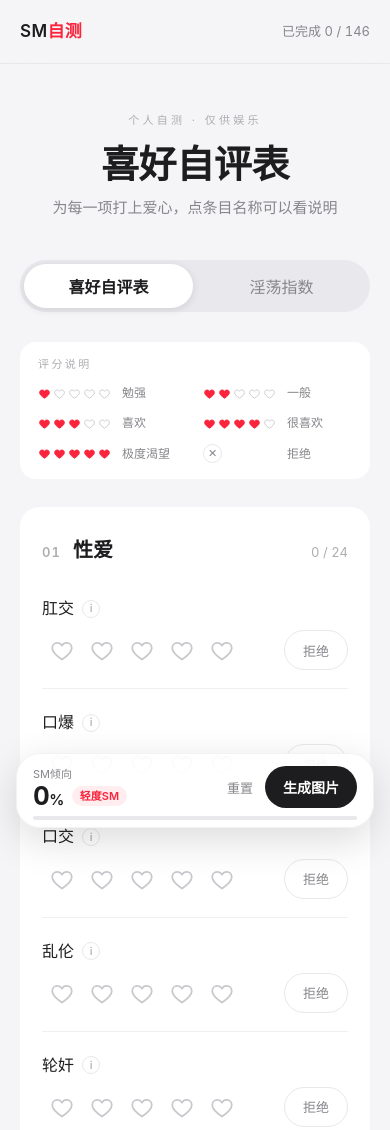
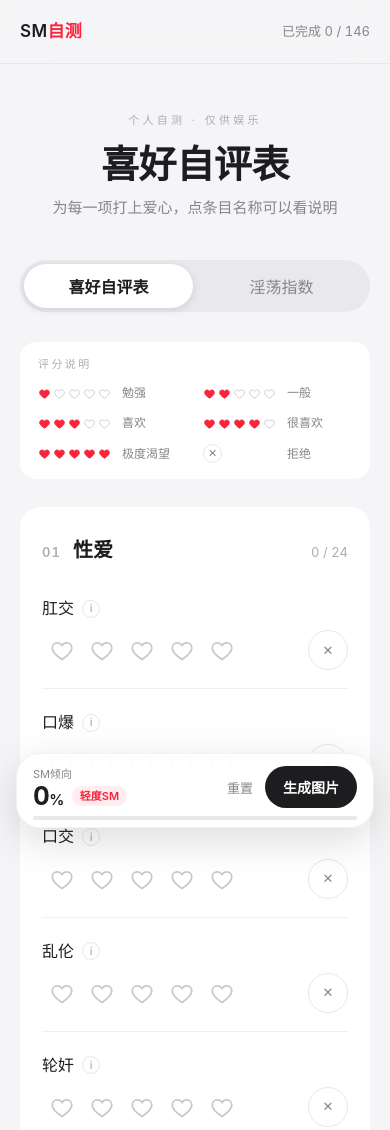
Before and after one commit to chujuna/chujuna.github.io, a plain HTML site: page sm/index.html in a window 390 px wide. Shown: the top 1130 px of the page. Drawn offline with Linux system fonts and the light colour scheme.

Commit message:
Round reject button and right-align lewd choices on mobile

```diff
--- a/sm/index.html
+++ b/sm/index.html
@@ -118,8 +118,9 @@ svg{display:block}
 .heart-btn svg{width:24px;height:24px;fill:none;stroke:#C7C7CC;stroke-width:1.6;transition:all .15s}
 .heart-btn.on svg{fill:var(--accent);stroke:var(--accent)}
 .reject-btn{
-  font-size:13px;color:var(--sub);border:1px solid var(--line);background:#fff;
-  padding:8px 16px;border-radius:999px;transition:all .2s;min-height:36px;
+  width:36px;height:36px;flex:none;display:flex;align-items:center;justify-content:center;
+  font-size:13px;line-height:1;color:var(--sub);border:1px solid var(--line);background:#fff;
+  border-radius:50%;transition:all .2s;
 }
 .reject-btn.on{background:var(--text);border-color:var(--text);color:#fff;font-weight:600}
 
@@ -240,7 +241,8 @@ svg{display:block}
   .hearts{gap:0}
   .heart-btn{width:40px;height:40px}
   .heart-btn svg{width:26px;height:26px}
-  .reject-btn{min-height:40px;padding:9px 18px}
+  .reject-btn{width:40px;height:40px}
+  .lewd-controls:not(.yn){justify-content:flex-end}
   .mask{align-items:flex-end}
 }
 @media (max-width:360px){
@@ -907,7 +909,7 @@ function renderBdsm(){
             hearts.appendChild(b);
           })(h);
         }
-        var rej=document.createElement('button'); rej.type='button'; rej.className='reject-btn'; rej.textContent='拒绝';
+        var rej=document.createElement('button'); rej.type='button'; rej.className='reject-btn'; rej.textContent='✕'; rej.setAttribute('aria-label','拒绝');
         rej.addEventListener('click',function(){
           var cur=getR(k);
           setR(k, cur===REJECT?0:REJECT);
```
